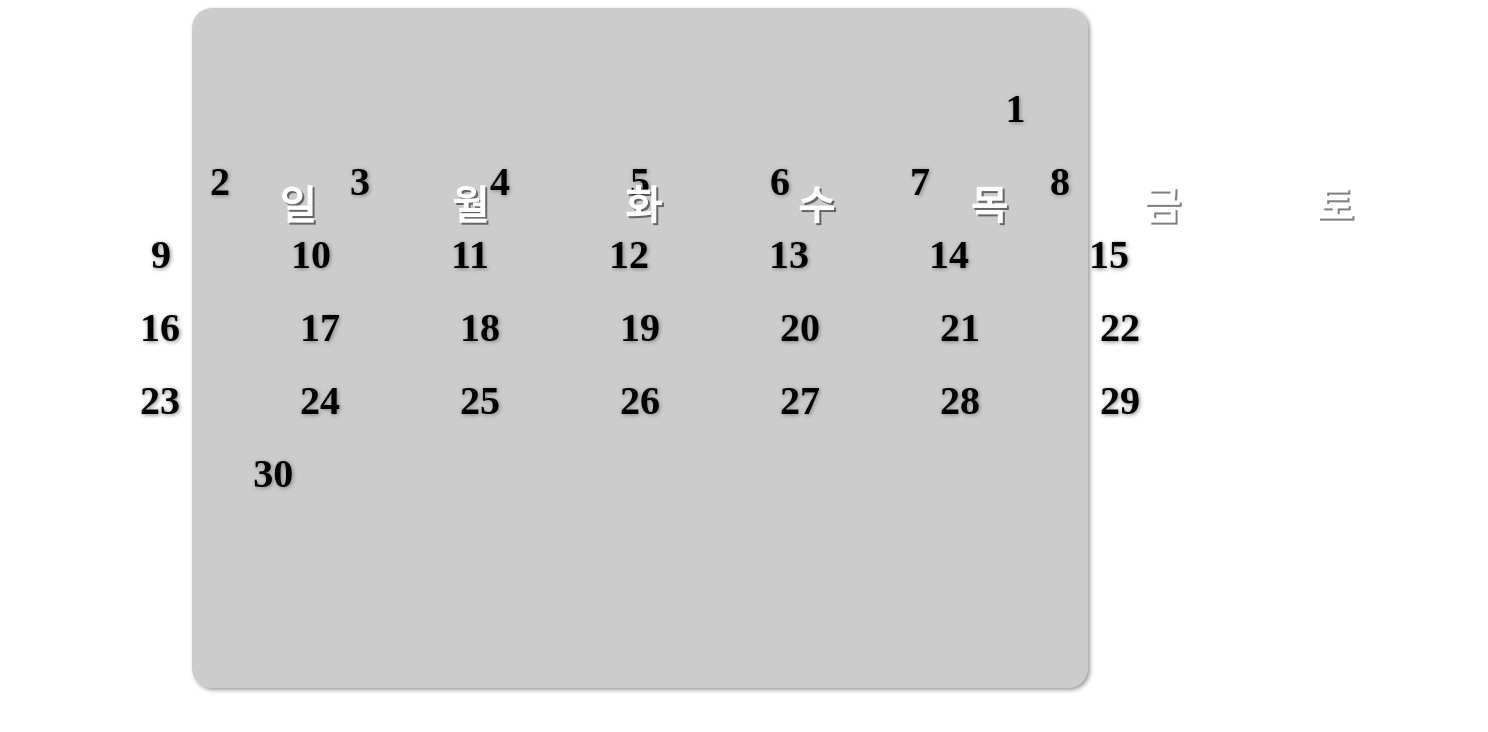
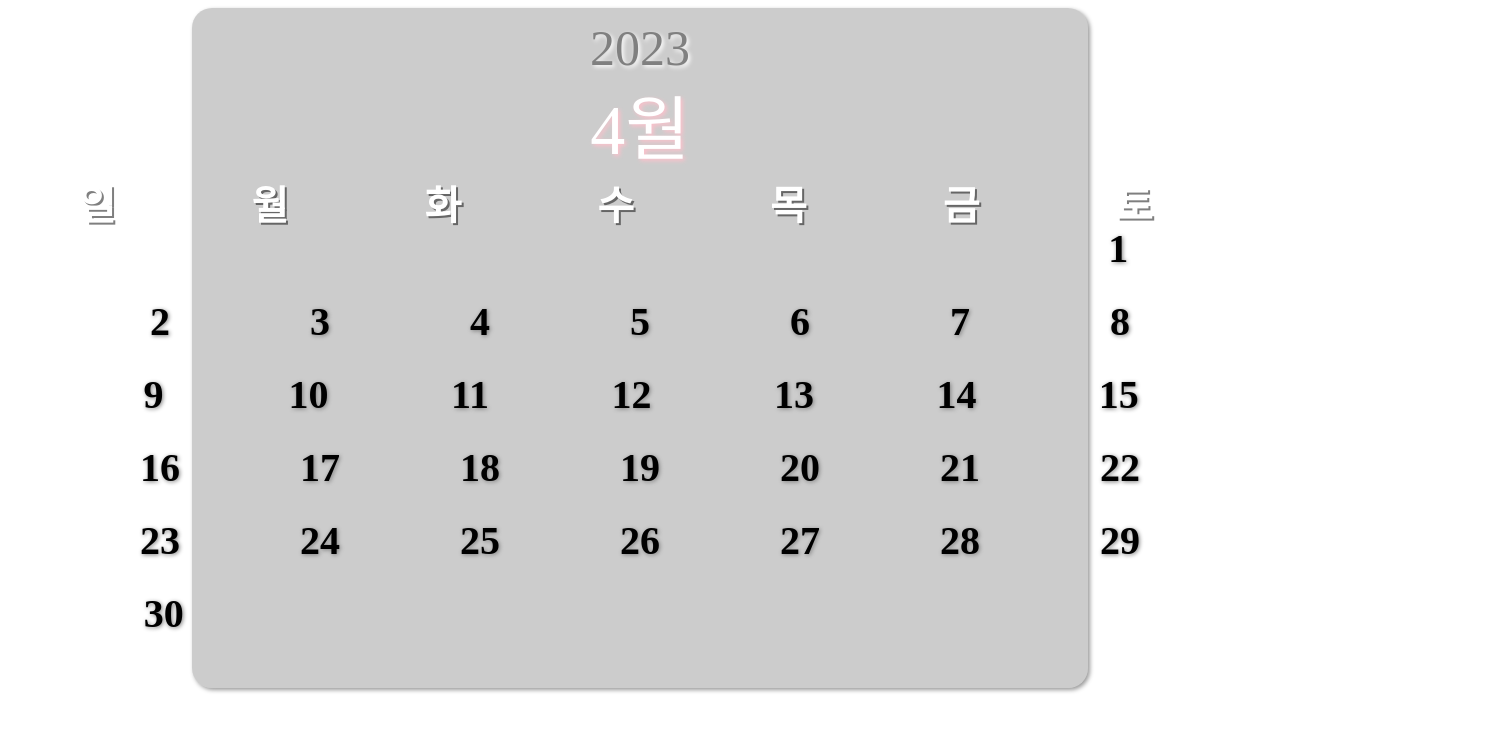
Before and after one commit to minsun0714/Diet_Diary_App, a React (Create React App) app: page / in a window 1280 px wide. Shown: the top 732 px of the page, 1488 px wide, since content can reach past the window. Built offline with nearby package versions, Linux system fonts and the light colour scheme.

Commit message:
💄 Year, Month 컴포넌트의 position: absolute로 고정

```diff
--- a/src/App.tsx
+++ b/src/App.tsx
@@ -7,7 +7,7 @@ const Table = styled.table`
   display: flex;
   flex-direction: column;
   justify-content: center;
-  align-item: center;
+  align-items: center;
   border: 1px solid transparent;
   border-radius: 20px;
   height: 85vh;
@@ -18,14 +18,16 @@ const Table = styled.table`
 `;
 
 const Year = styled.caption`
+  position: absolute;
   font-size: 50px;
-  margin-top: -460px;
-  margin-bottom: 20px;
+  margin-top: -600px;
   color: gray;
   text-shadow: 2px 2px 4px white;
 `;
 
 const Month = styled.caption`
+  position: absolute;
+  margin-bottom: 450px;
   font-size: 70px;
   color: white;
   text-shadow: 2px 2px 4px pink;
```
